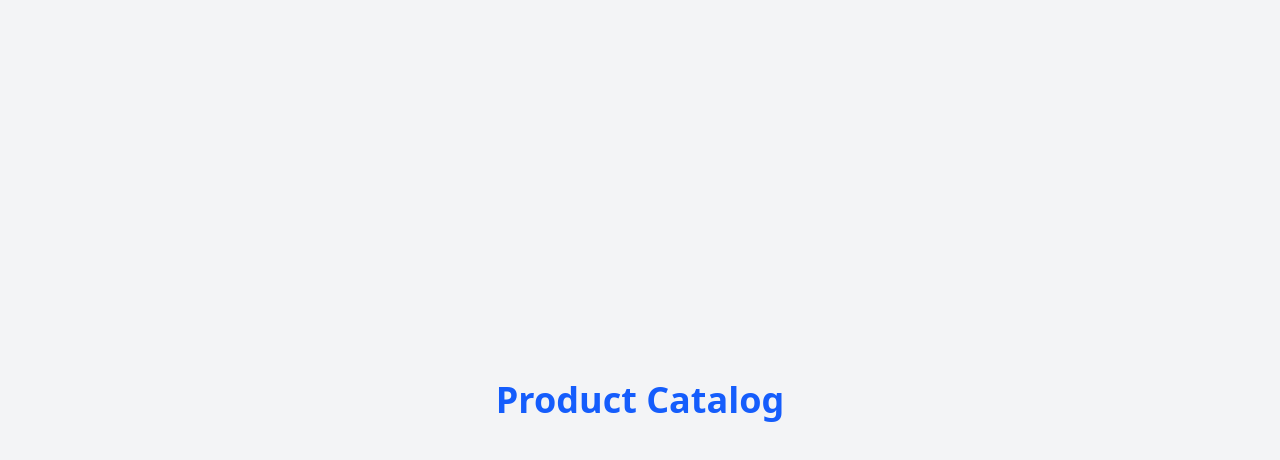
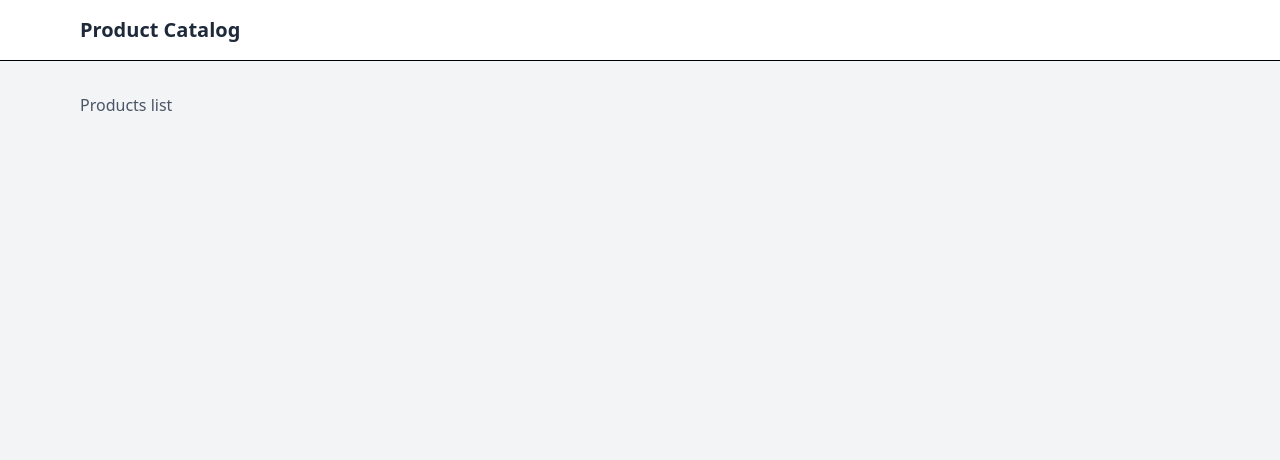
Before and after one commit to valentyna88/product-catalog, a React app: page / in a window 1280 px wide. Shown: the top 460 px of the page. Built offline with nearby package versions, Linux system fonts and the light colour scheme; the HTML template or start-up script is replaced by a standard one.

Commit message:
layout: add base page structure

```diff
--- a/src/App.tsx
+++ b/src/App.tsx
@@ -1,7 +1,17 @@
 function App() {
   return (
-    <div className="min-h-screen bg-gray-100 flex items-center justify-center">
-      <h1 className="text-4xl font-bold text-blue-600">Product Catalog</h1>
+    <div className="min-h-screen bg-gray-100">
+      <header className="border-b bg-white">
+        <div className="mx-auto max-w-6xl px-4 py-4">
+          <h1 className="text-xl font-semibold text-gray-800">
+            Product Catalog
+          </h1>
+        </div>
+      </header>
+
+      <main className="mx-auto max-w-6xl px-4 py-8">
+        <p className="text-gray-600">Products list</p>
+      </main>
     </div>
   );
 }
```
